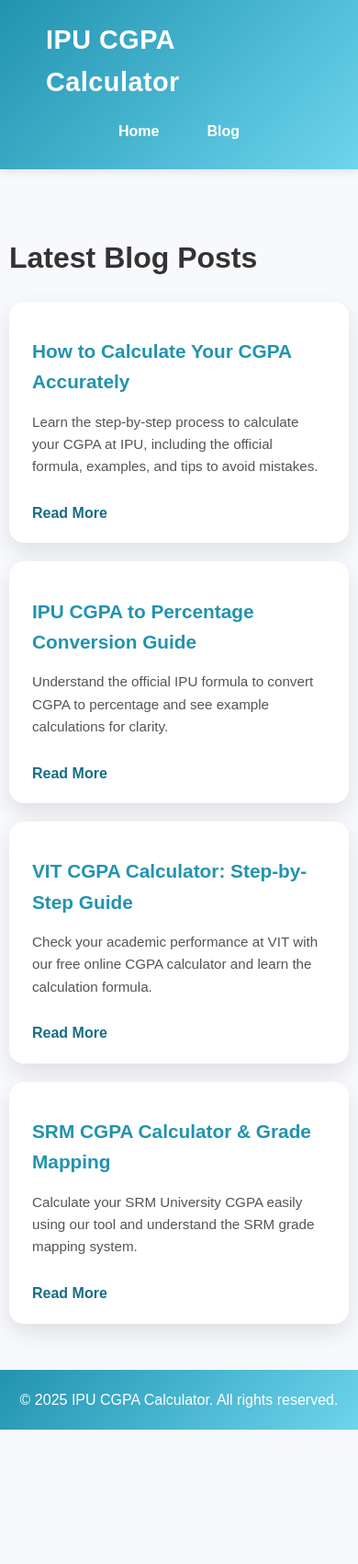
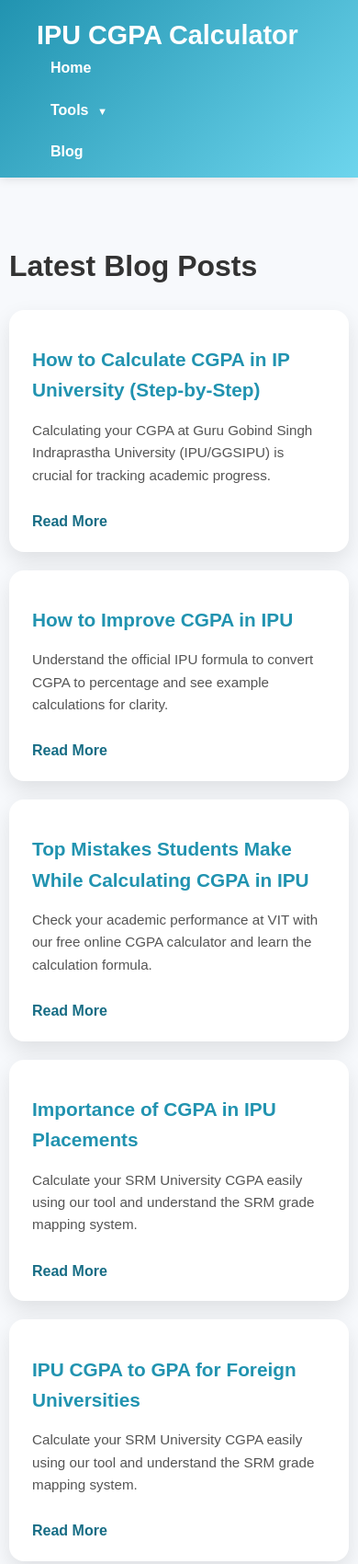
Before and after one commit to lukeharper1050/IPU-CGPA-Calculator, a plain HTML site: page blog.html in a window 390 px wide. Shown: the top 1700 px of the page at 92% size. Before the commit the page ends 1554 px from the top, so only its background shows below. Drawn offline with Linux system fonts and the light colour scheme.

Commit message:
Update blog.html

```diff
--- a/blog.html
+++ b/blog.html
@@ -3,7 +3,8 @@
 <head>
   <meta charset="UTF-8" />
   <meta name="viewport" content="width=device-width, initial-scale=1.0" />
-  <title>Blog | IPU CGPA Calculator</title>
+  <title>IPU CGPA Calculator Blog – Tips, Guides & Academic Updates</title>
+  <meta name="description" content="Explore the IPU CGPA Calculator Blog for tips, step-by-step guides, and updates. Stay informed and improve your academic performance easily.">
   <style>
     /* ---------- Global Styles ---------- */
     body {
@@ -14,38 +15,78 @@
       line-height: 1.6;
     }
 
+    /* ---------- Header / Navigation ---------- */
     header {
-      background: linear-gradient(135deg, #2193b0, #6dd5ed);
-      color: white;
-      padding: 20px 50px;
       display: flex;
       justify-content: space-between;
       align-items: center;
+      padding: 15px 40px;
+      background: linear-gradient(135deg, #2193b0, #6dd5ed);
+      color: white;
       box-shadow: 0 2px 10px rgba(0,0,0,0.1);
+      flex-wrap: wrap;
     }
 
     header h1 {
       margin: 0;
       font-size: 1.8rem;
-      letter-spacing: 0.5px;
     }
 
-    nav {
+    nav ul {
+      list-style: none;
       display: flex;
       gap: 20px;
+      margin: 0;
+      padding: 0;
+      align-items: center;
     }
 
-    nav a {
+    nav ul li {
+      position: relative;
+    }
+
+    nav ul li a {
       text-decoration: none;
       color: white;
       font-weight: 600;
-      transition: 0.3s;
-      padding: 8px 16px;
-      border-radius: 6px;
+      padding: 8px 15px;
+      border-radius: 5px;
+      transition: background 0.3s;
     }
 
-    nav a:hover {
+    nav ul li a:hover {
       background: rgba(255,255,255,0.2);
+    }
+
+    .dropdown-content {
+      display: none;
+      position: absolute;
+      top: 100%;
+      left: 0;
+      background: white;
+      min-width: 200px;
+      border-radius: 6px;
+      box-shadow: 0 8px 16px rgba(0,0,0,0.2);
+      z-index: 100;
+    }
+
+    .dropdown-content li a {
+      color: #333;
+      padding: 10px 15px;
+      display: block;
+    }
+
+    .dropdown-content li a:hover {
+      background: #f0f6fa;
+    }
+
+    .dropdown:hover .dropdown-content {
+      display: block;
+    }
+
+    .arrow {
+      font-size: 0.7rem;
+      margin-left: 5px;
     }
 
     /* ---------- Container ---------- */
@@ -97,6 +138,7 @@
       text-decoration: underline;
     }
 
+    /* ---------- Footer ---------- */
     footer {
       text-align: center;
       padding: 20px;
@@ -105,10 +147,26 @@
       margin-top: 40px;
     }
 
+    /* ---------- Responsive ---------- */
     @media (max-width: 768px) {
       header {
         flex-direction: column;
-        gap: 10px;
+        align-items: flex-start;
+      }
+      nav ul {
+        flex-direction: column;
+        width: 100%;
+      }
+      nav ul li {
+        width: 100%;
+      }
+      nav ul li a {
+        width: 100%;
+      }
+      .dropdown-content {
+        position: relative;
+        top: 0;
+        left: 0;
       }
       .container {
         padding: 10px;
@@ -120,10 +178,22 @@
 
   <!-- ---------- Header Section ---------- -->
   <header>
-    <h1>IPU CGPA Calculator</h1>
+    <div class="logo">
+      <h1>IPU CGPA Calculator</h1>
+    </div>
     <nav>
-      <a href="#">Home</a>
-      <a href="#">Blog</a>
+      <ul>
+        <li><a href="index.html">Home</a></li>
+        <li class="dropdown">
+          <a href="#">Tools <span class="arrow">▼</span></a>
+          <ul class="dropdown-content">
+            <li><a href="vit-cgpa-calculator.html">VIT CGPA Calculator</a></li>
+            <li><a href="srm-cgpa-calculator.html">SRM CGPA Calculator</a></li>
+            <li><a href="anna-university-cgpa-calculator.html">Anna University CGPA Calculator</a></li>
+          </ul>
+        </li>
+        <li><a href="blog.html">Blog</a></li>
+      </ul>
     </nav>
   </header>
 
@@ -131,35 +201,36 @@
   <div class="container">
     <h1>Latest Blog Posts</h1>
     <div class="blog-grid">
-      <!-- Blog Card 1 -->
       <div class="blog-card">
-        <h2>How to Calculate Your CGPA Accurately</h2>
-        <p>Learn the step-by-step process to calculate your CGPA at IPU, including the official formula, examples, and tips to avoid mistakes.</p>
-        <a href="#">Read More</a>
+        <h2>How to Calculate CGPA in IP University (Step-by-Step)</h2>
+        <p>Calculating your CGPA at Guru Gobind Singh Indraprastha University (IPU/GGSIPU) is crucial for tracking academic progress.</p>
+        <a href="How-to-Calculate-CGPA-in-IP-University-Complete-guide.html">Read More</a>
       </div>
-
-      <!-- Blog Card 2 -->
       <div class="blog-card">
-        <h2>IPU CGPA to Percentage Conversion Guide</h2>
+        <h2>How to Improve CGPA in IPU</h2>
         <p>Understand the official IPU formula to convert CGPA to percentage and see example calculations for clarity.</p>
         <a href="#">Read More</a>
       </div>
-
-      <!-- Blog Card 3 -->
       <div class="blog-card">
-        <h2>VIT CGPA Calculator: Step-by-Step Guide</h2>
+        <h2>Top Mistakes Students Make While Calculating CGPA in IPU</h2>
         <p>Check your academic performance at VIT with our free online CGPA calculator and learn the calculation formula.</p>
         <a href="#">Read More</a>
       </div>
-
-      <!-- Blog Card 4 -->
       <div class="blog-card">
-        <h2>SRM CGPA Calculator & Grade Mapping</h2>
+        <h2>Importance of CGPA in IPU Placements</h2>
         <p>Calculate your SRM University CGPA easily using our tool and understand the SRM grade mapping system.</p>
         <a href="#">Read More</a>
       </div>
-
-      <!-- Add more blog cards as needed -->
+      <div class="blog-card">
+        <h2>IPU CGPA to GPA for Foreign Universities</h2>
+        <p>Calculate your SRM University CGPA easily using our tool and understand the SRM grade mapping system.</p>
+        <a href="#">Read More</a>
+      </div>
+      <div class="blog-card">
+        <h2>Delhi University CGPA Calculator vs IPU CGPA Calculator</h2>
+        <p>Calculate your SRM University CGPA easily using our tool and understand the SRM grade mapping system.</p>
+        <a href="#">Read More</a>
+      </div>
     </div>
   </div>
 
```
